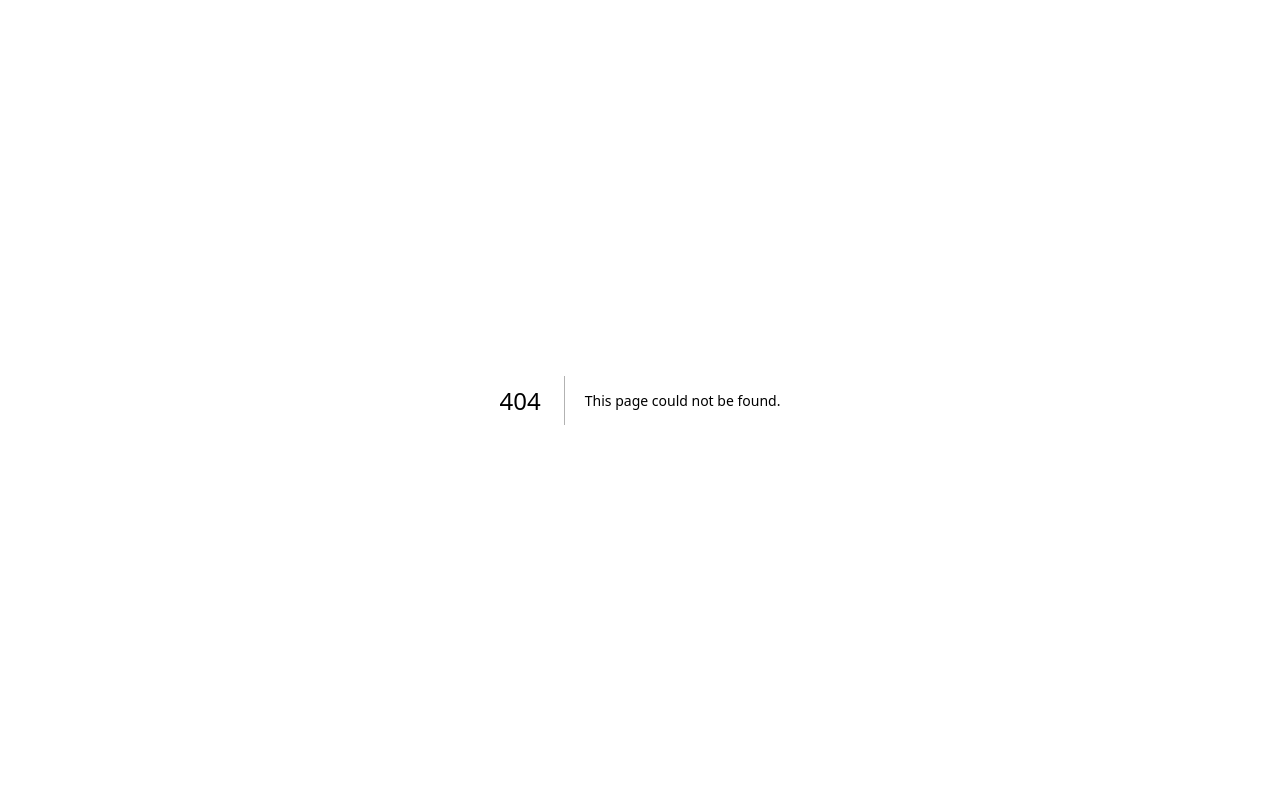
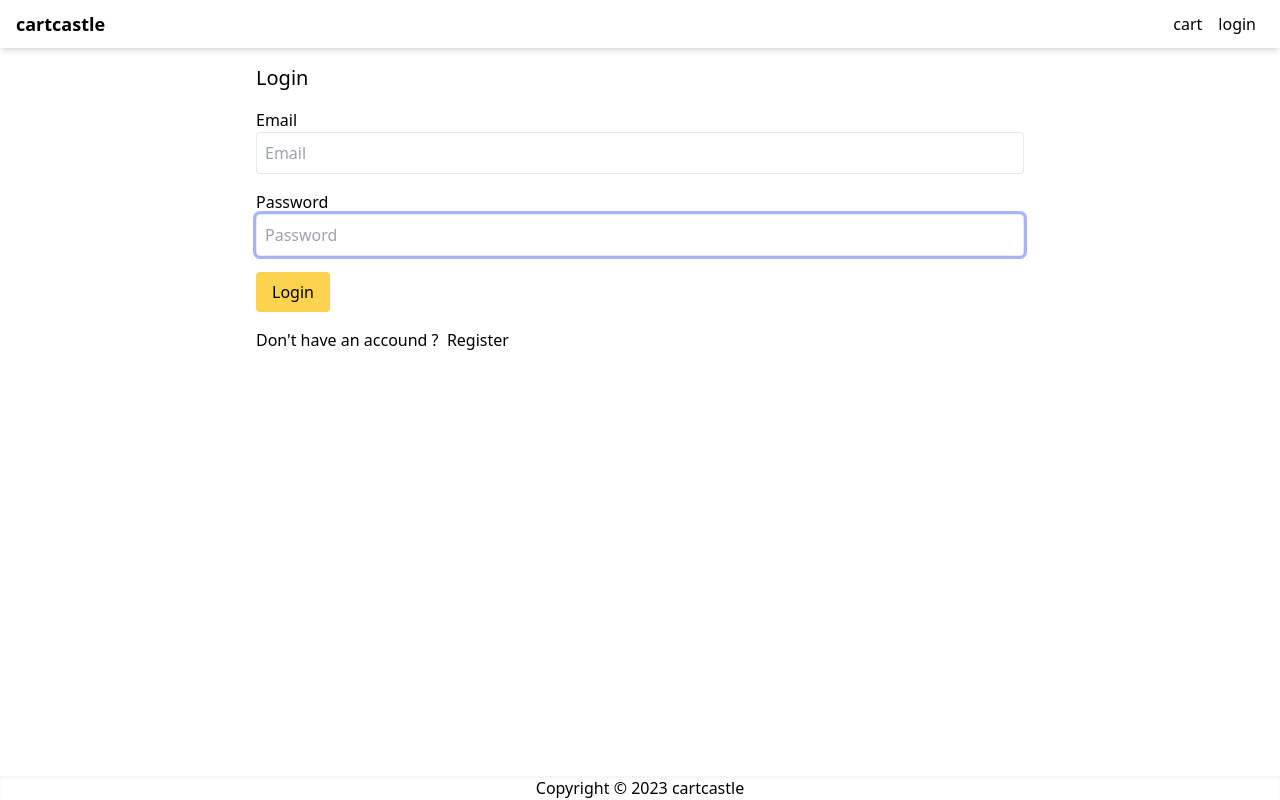
Before and after one commit to muhammedsavadtp/cartcastle, a Next.js app: page /login in a window 1280 px wide. Before the commit this address had no page. Built offline with nearby package versions, Linux system fonts and the light colour scheme.

Commit message:
Create Login Form

```diff
--- a/package.json
+++ b/package.json
@@ -15,7 +15,8 @@
     "js-cookie": "^3.0.1",
     "next": "13.2.4",
     "react": "18.2.0",
-    "react-dom": "^18.2.0"
+    "react-dom": "^18.2.0",
+    "react-hook-form": "^7.43.9"
   },
   "devDependencies": {
     "@types/react": "^18.0.31",
--- a/src/pages/cart.js
+++ b/src/pages/cart.js
@@ -107,7 +107,7 @@
               </li>
               <li>
                 <button
-                  onClick={() => router.push("/shipping")}
+                  onClick={() => router.push("login?redirect=/shipping")}
                   className="primary-button w-full"
                 >
                   Check Out
--- /dev/null
+++ b/src/pages/login.js
@@ -0,0 +1,76 @@
+import React from "react";
+import Layout from "../../components/Layout";
+import Link from "next/link";
+import { useForm } from "react-hook-form";
+
+function LoginScreen() {
+  const {
+    handleSubmit,
+    register,
+    formState: { errors },
+  } = useForm();
+    const submitHandler = ({ email, password }) => {
+
+  };
+
+  return (
+    <Layout title={"login"}>
+      <form
+        className="mx-auto max-w-screen-md"
+        onSubmit={handleSubmit(submitHandler)}
+      >
+        <h1 className="mb-4 text-xl">Login</h1>
+        <div className="mb-4">
+          <label htmlFor="email">Email</label>
+          <input
+            {...register("email", {
+              required: "please enter email",
+              pattern: {
+                value: /^[a-zA-Z0-9_.+-]+@[a-zA-z0-9-]+.[a-zA-Z0-9-.]+$/i,
+
+                message: "please enter valid email",
+              },
+            })}
+            autoFocus
+            type="email"
+            id="email"
+            className="w-full"
+            placeholder="Email"
+          />
+          {errors.email && (
+            <div className="text-red-500">{errors.email.message} </div>
+          )}
+        </div>
+        <div className="mb-4">
+          <label htmlFor="password">Password</label>
+          <input
+            {...register("password", {
+              required: "please enter password",
+              minLength: {
+                value: 6,
+                message: "password is more than 5 chars",
+              },
+            })}
+            autoFocus
+            type="password"
+            id="password"
+            className="w-full"
+            placeholder="Password"
+          />
+          {errors.password && (
+            <div className="text-red-500">{errors.password.message} </div>
+          )}
+        </div>
+        <div className="mb-4">
+          <button className="primary-button">Login</button>
+        </div>
+        <div className="mb-4">
+          Don&apos;t have an accound ? &nbsp;
+          <Link href={"register"}>Register</Link>
+        </div>
+      </form>
+    </Layout>
+  );
+}
+
+export default LoginScreen;
--- a/src/styles/globals.css
+++ b/src/styles/globals.css
@@ -10,3 +10,9 @@
 .primary-button {
     @apply rounded bg-amber-300 py-2 px-4 outline-none hover:bg-amber-400 active:bg-amber-500
 }
+input,
+select,
+textarea {
+   @apply rounded border p-2 outline-none ring-indigo-300 focus:ring;
+
+}
```
Also changed, not shown: 2 other files (tests, documents, lock files or other folders).
